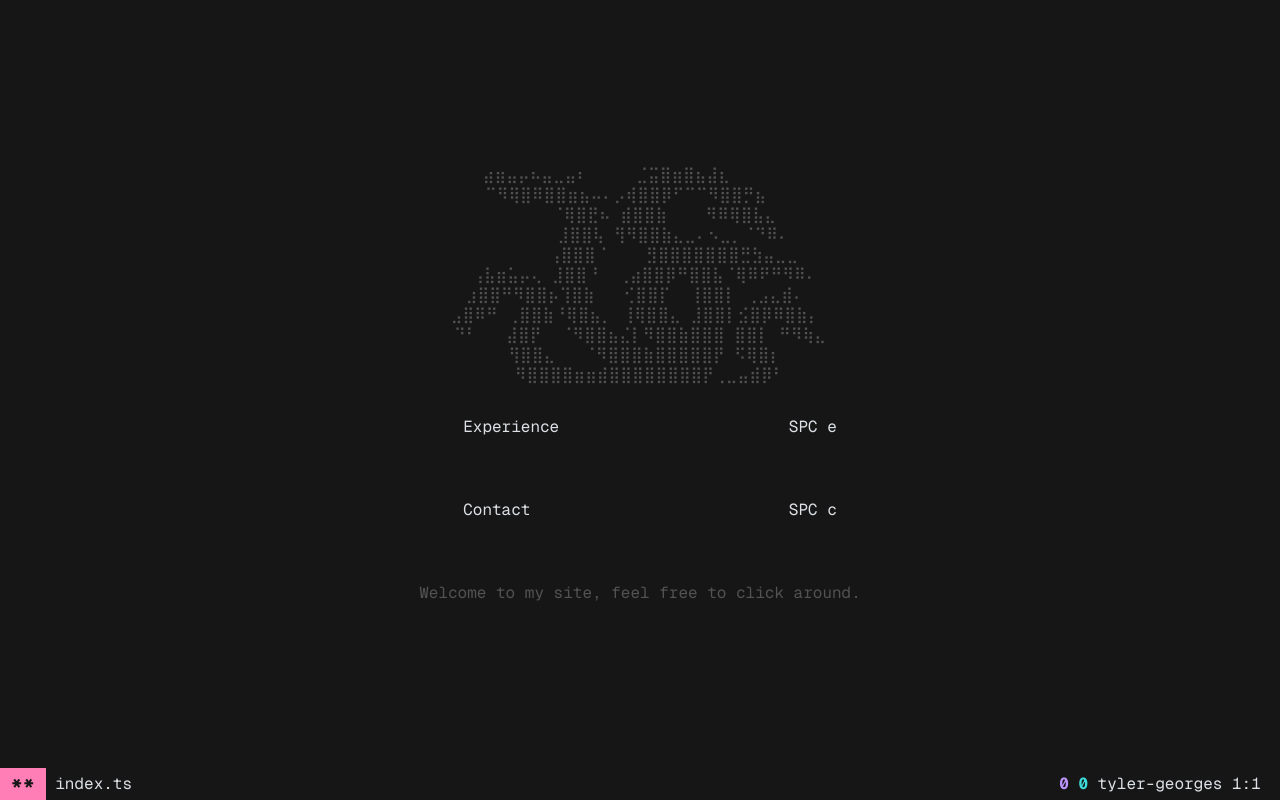
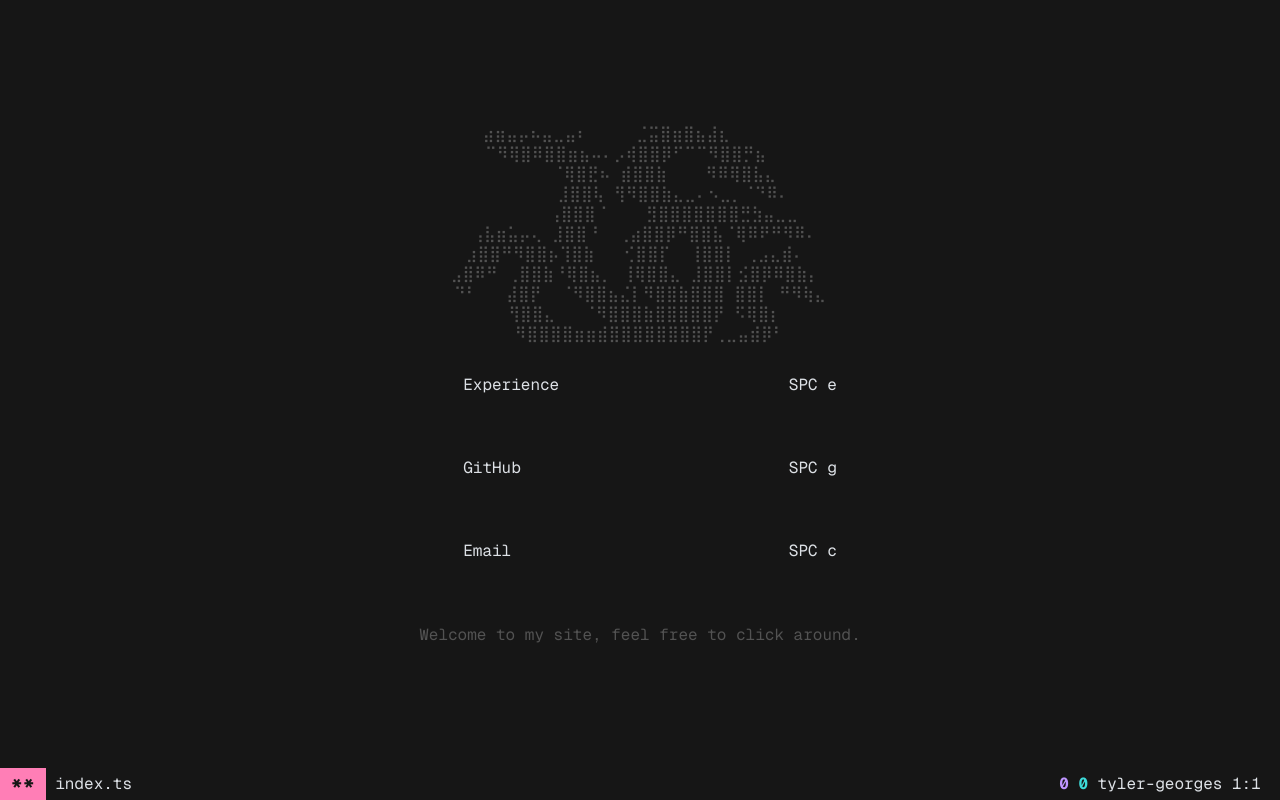
Before and after one commit to tylergeorges/website, a Next.js app: page / in a window 1280 px wide. Built offline with nearby package versions, Linux system fonts and the light colour scheme; a web font is replaced by a local one.

Commit message:
refactor: add github and email option

```diff
--- a/src/components/site-nav.tsx
+++ b/src/components/site-nav.tsx
@@ -3,9 +3,7 @@
 import { useRouter } from 'next/navigation';
 
 import { useMotions } from '@/hooks/use-motions';
-import { modal } from '@/components/modal/system';
 
-import { ContactModal } from '@/components/contact-modal';
 import { NavOption, NavOptionLabel } from '@/components/nav-option';
 
 export const SiteNav = () => {
@@ -15,8 +13,16 @@ export const SiteNav = () => {
     router.push('/experience');
   };
 
-  const handleContactClick = () => {
-    modal(() => <ContactModal />);
+  const openInNewTab = (link: string) => {
+    window.open(link, '_blank');
+  };
+
+  const handleEmailClick = () => {
+    openInNewTab('mailto:tmg320v@gmail.com');
+  };
+
+  const handleGithubClick = () => {
+    openInNewTab('https://github.com/tylergeorges');
   };
 
   useMotions({
@@ -24,7 +30,10 @@ export const SiteNav = () => {
       handleExperienceClick();
     },
     'space+c': () => {
-      handleContactClick();
+      handleEmailClick();
+    },
+    'space+g': () => {
+      handleGithubClick();
     }
   });
 
@@ -38,10 +47,18 @@ export const SiteNav = () => {
         SPC e
       </NavOption>
 
-      <NavOption onClick={handleContactClick}>
+      <NavOption onClick={handleGithubClick}>
         <NavOptionLabel>
-          <i className="nf-md-contacts nf size-fit text-[19px] leading-none" />
-          Contact
+          <i className="nf-cod-github_inverted nf size-fit text-[19px] leading-none" />
+          GitHub
+        </NavOptionLabel>
+        SPC g
+      </NavOption>
+
+      <NavOption onClick={handleEmailClick}>
+        <NavOptionLabel>
+          <i className="nf-md-email nf size-fit text-[19px] leading-none" />
+          Email
         </NavOptionLabel>
         SPC c
       </NavOption>
```
